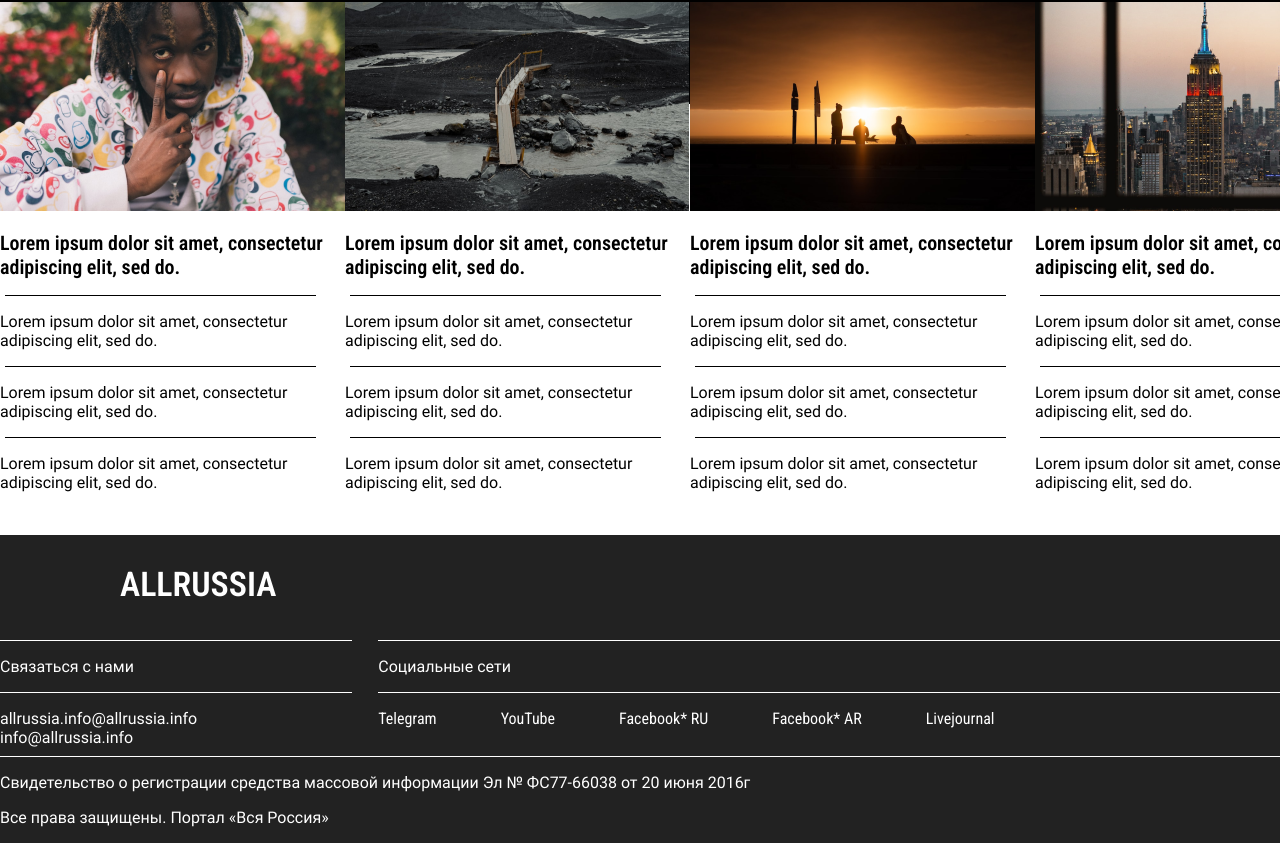
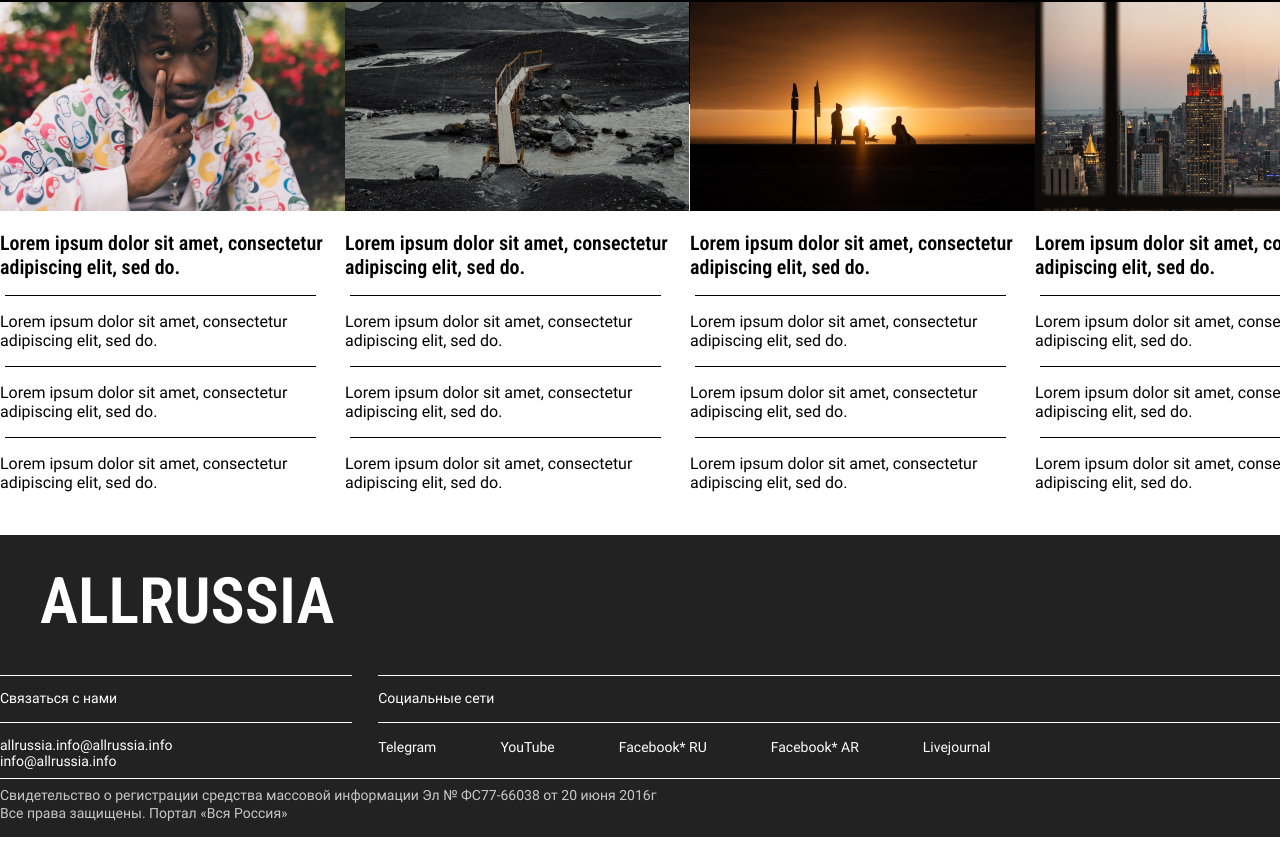
Before and after one commit to nsstnc/AllRussia-backend, a Vue app in the folder frontend/: page / in a window 1280 px wide. Shown: the part 4306-5149 px from the top of the page. Built offline with nearby package versions, Linux system fonts and the light colour scheme.

Commit message:
fixed main page and footer

```diff
--- a/frontend/src/components/layouts/FooterDefault.vue
+++ b/frontend/src/components/layouts/FooterDefault.vue
@@ -42,18 +42,37 @@ export default {
   margin: 0 auto;
 }
 
+p {
+  font-size: 14px;
+}
+
+a {
+  font-size: 14px;
+}
+
 .footer{
-  font-family: "Roboto Condensed", sans-serif;
+  font-family: "Roboto", sans-serif;
   margin-top: 40px;
   background-color: #222222;
   color: white;
   padding-top: 29px;
 }
 
+.bottom__text {
+  margin-top: 8px;
+  margin-bottom: 2px;
+  opacity: 0.75;
+}
+
+.bottom__text:last-child {
+  margin: 0;
+  margin-bottom: 16px;
+}
+
 .logo {
-  font-size: 34px;
+  font-size: 64px;
   margin: 0;
-  margin-left: 120px;
+  margin-left: 40px;
 }
 
 .footer__wrapper{
```
